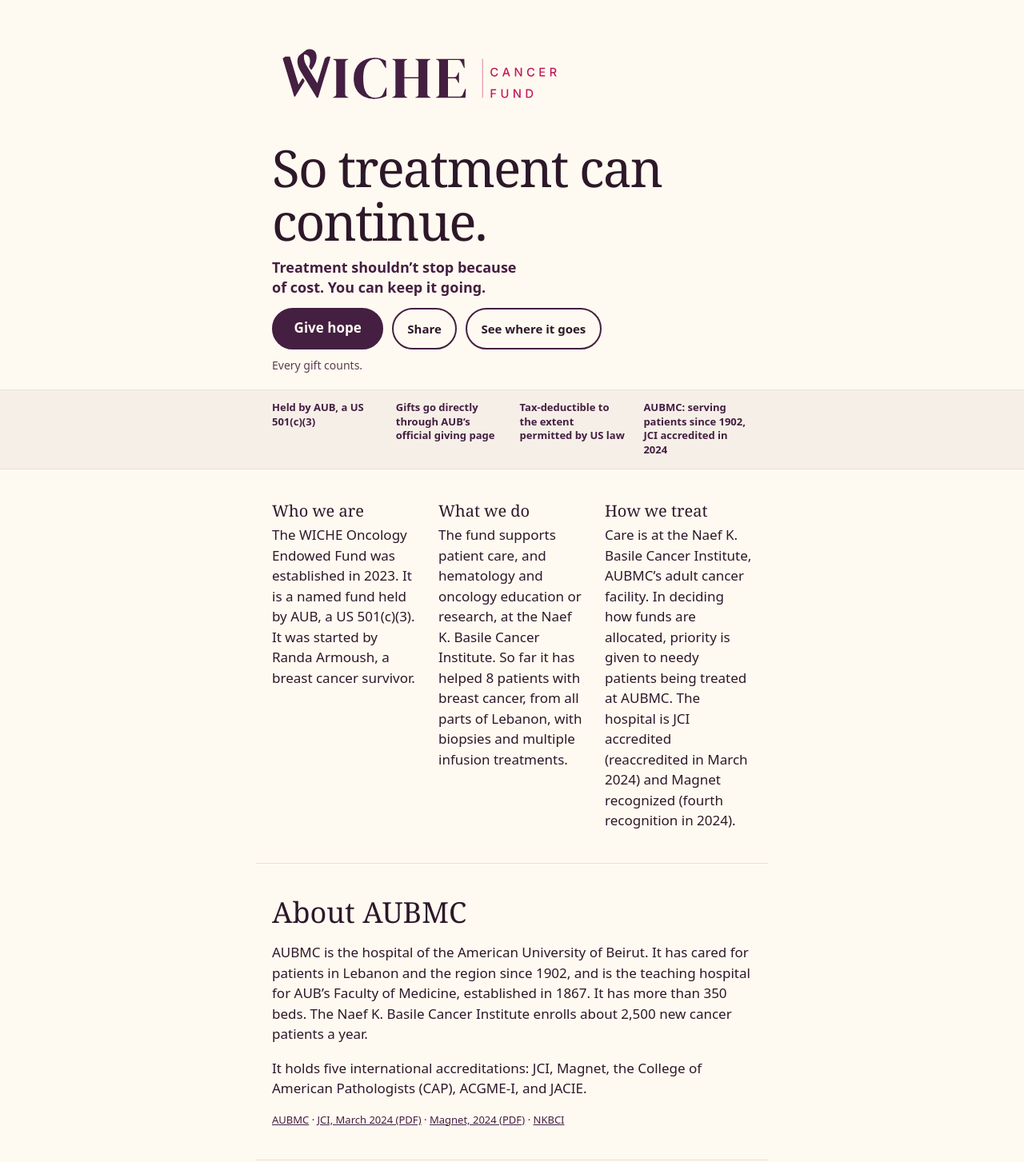
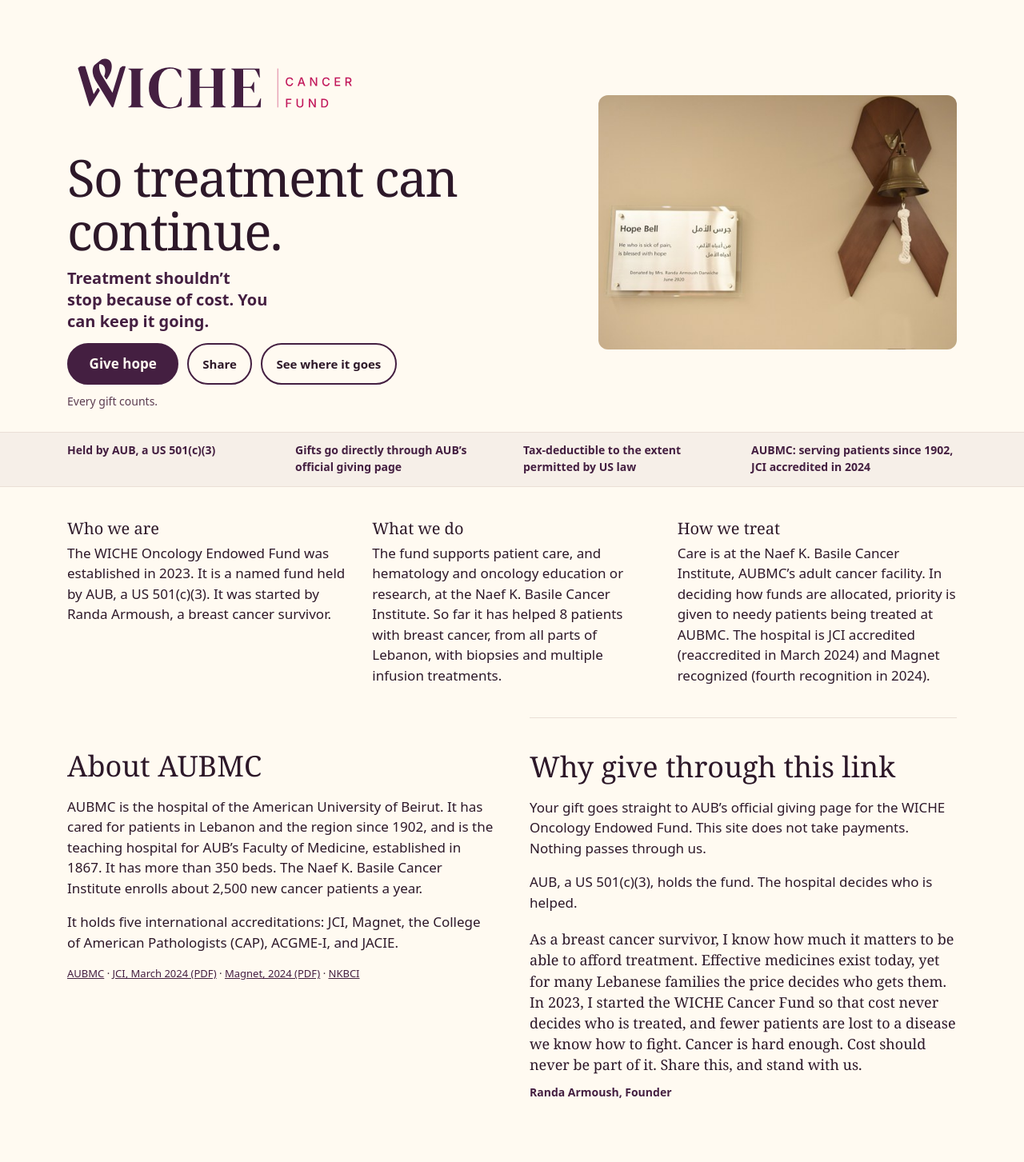
Before and after one commit to rarmoush/wiche-fund, a plain HTML site: page index.html in a window 1280 px wide. Shown: the top 1453 px of the page at 80% size. Drawn offline with Linux system fonts and the light colour scheme.

Commit message:
Desktop layout: wider page, two-column hero, grids at 900px

```diff
--- a/index.html
+++ b/index.html
@@ -87,6 +87,7 @@
       .brand img { display: block; height: 92px; max-width: 100%; width: auto; }
       @media (min-width: 720px) { .brand img { height: 120px; } }
       .hero { padding-block: 2rem 1.25rem; }
+      .hero-visual { display: none; }
       .who { max-width: 40ch; margin: 0.65rem 0 0; font-size: 1.0625rem; line-height: 1.4; }
       .trust { background: var(--wash); border-block: 1px solid var(--line); padding-block: 0.8rem 0.9rem; }
       .trust ul {
@@ -222,6 +223,38 @@
       @media (min-width: 700px) {
         .stat-strip { grid-template-columns: repeat(2, 1fr); }
       }
+      @media (min-width: 900px) {
+        :root { --page: 72rem; }
+        .hero { padding-block: 2.75rem 1.75rem; }
+        .hero-grid {
+          display: grid;
+          grid-template-columns: minmax(0, 1fr) minmax(280px, 28rem);
+          gap: 3rem;
+          align-items: center;
+        }
+        .hero-visual { display: block; }
+        .hero-visual img { display: block; width: 100%; height: auto; border-radius: 12px; }
+        .cta-line { max-width: 22ch; font-size: 1.25rem; }
+        .trust ul {
+          grid-template-columns: repeat(4, 1fr);
+          gap: 0.9rem 1.75rem;
+          font-size: 0.875rem;
+          line-height: 1.45;
+        }
+        .pillars { grid-template-columns: repeat(3, 1fr); gap: 2rem; }
+        .pillars p { max-width: none; }
+        .pair {
+          display: grid;
+          grid-template-columns: 1fr 1fr;
+          gap: 0 2.75rem;
+          align-items: start;
+        }
+        .stat-strip { grid-template-columns: repeat(4, 1fr); }
+        .together-grid { grid-template-columns: 16fr 9fr; }
+        .give-actions, .hero-actions { flex-wrap: nowrap; }
+        .founder p, .hope { max-width: none; }
+      }
+
       @media print {
         .skip, #share { display: none !important; }
         h1, h2, .step-title { break-after: avoid; }
@@ -235,7 +268,8 @@
     <a class="skip" href="#main">Skip to content</a>
 
     <header class="hero">
-      <div class="wrap">
+      <div class="wrap hero-grid">
+        <div class="hero-copy">
           <p class="brand"><img src="wiche-horizontal.svg" width="826" height="244" alt="WICHE Cancer Fund" /></p>
           <h1>So treatment can continue.</h1>
           <p class="cta-line">Treatment shouldn’t stop because of cost. You can keep it going.</p>
@@ -245,6 +279,10 @@
             <a class="btn btn-outline btn-cta-2" href="#how">See where it goes</a>
           </div>
           <p class="cta-note">Every gift counts.</p>
+        </div>
+        <div class="hero-visual">
+          <img src="hope-bell.jpg" width="550" height="390" alt="The Hope Bell plaque and bell mounted on a wooden ribbon at AUBMC." />
+        </div>
       </div>
     </header>
 
@@ -281,7 +319,8 @@
         </ul>
       </section>
 
-      <section id="aubmc" class="wrap" aria-labelledby="aubmc-title">
+      <div class="pair wrap">
+      <section id="aubmc" aria-labelledby="aubmc-title">
         <h2 id="aubmc-title">About AUBMC</h2>
         <!-- AUBMC is the teaching hospital of the Faculty of Medicine at AUB (established 1867); serving patients since 1902; more than 350 beds; NKBCI is the adult cancer institute; five accreditations JCI, Magnet, CAP, ACGME-I and JACIE. Source: https://aubmc.org.lb/aboutus/Pages/why.aspx -->
         <p>AUBMC is the hospital of the American University of Beirut. It has cared for patients in Lebanon and the region since 1902, and is the teaching hospital for AUB’s Faculty of Medicine, established in 1867. It has more than 350 beds. The Naef K. Basile Cancer Institute enrolls about 2,500 new cancer patients a year.</p>
@@ -295,7 +334,7 @@
         </p>
       </section>
 
-      <section id="through" class="wrap through" aria-labelledby="through-title">
+      <section id="through" class="through" aria-labelledby="through-title">
         <h2 id="through-title">Why give through this link</h2>
         <p>Your gift goes straight to AUB’s official giving page for the WICHE Oncology Endowed Fund. This site does not take payments. Nothing passes through us.</p>
         <p>AUB, a US <span class="nowrap">501(c)(3)</span>, holds the fund. The hospital decides who is helped.</p>
@@ -305,6 +344,7 @@
           <figcaption>Randa Armoush, Founder</figcaption>
         </figure>
       </section>
+      </div>
 
       <section id="lebanon" class="wrap" aria-labelledby="lebanon-title">
         <!-- Official AUB giving-page total is 8 breast cancer patients. Do not add other diagnosis counts unless AUB supplies them. -->
```
Lines whose indentation alone changed are shown as unchanged.
